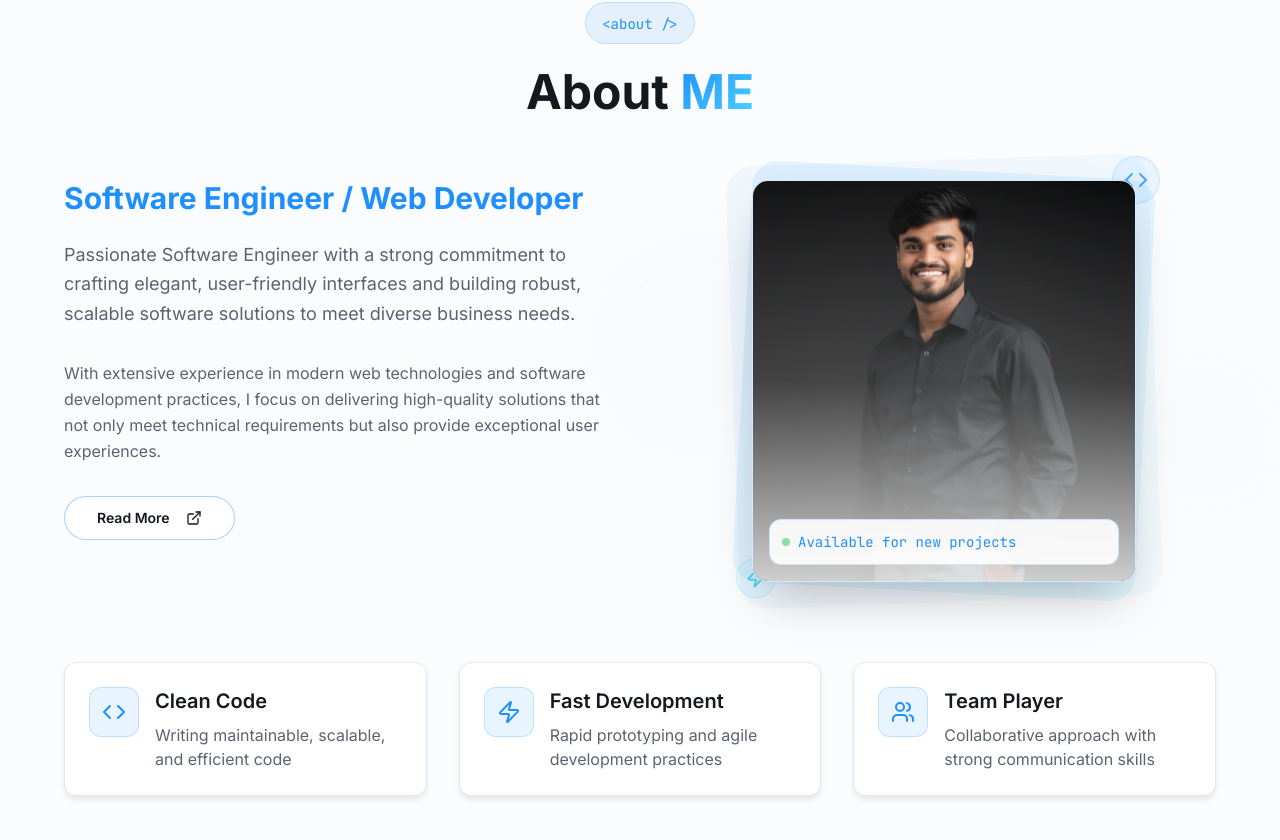
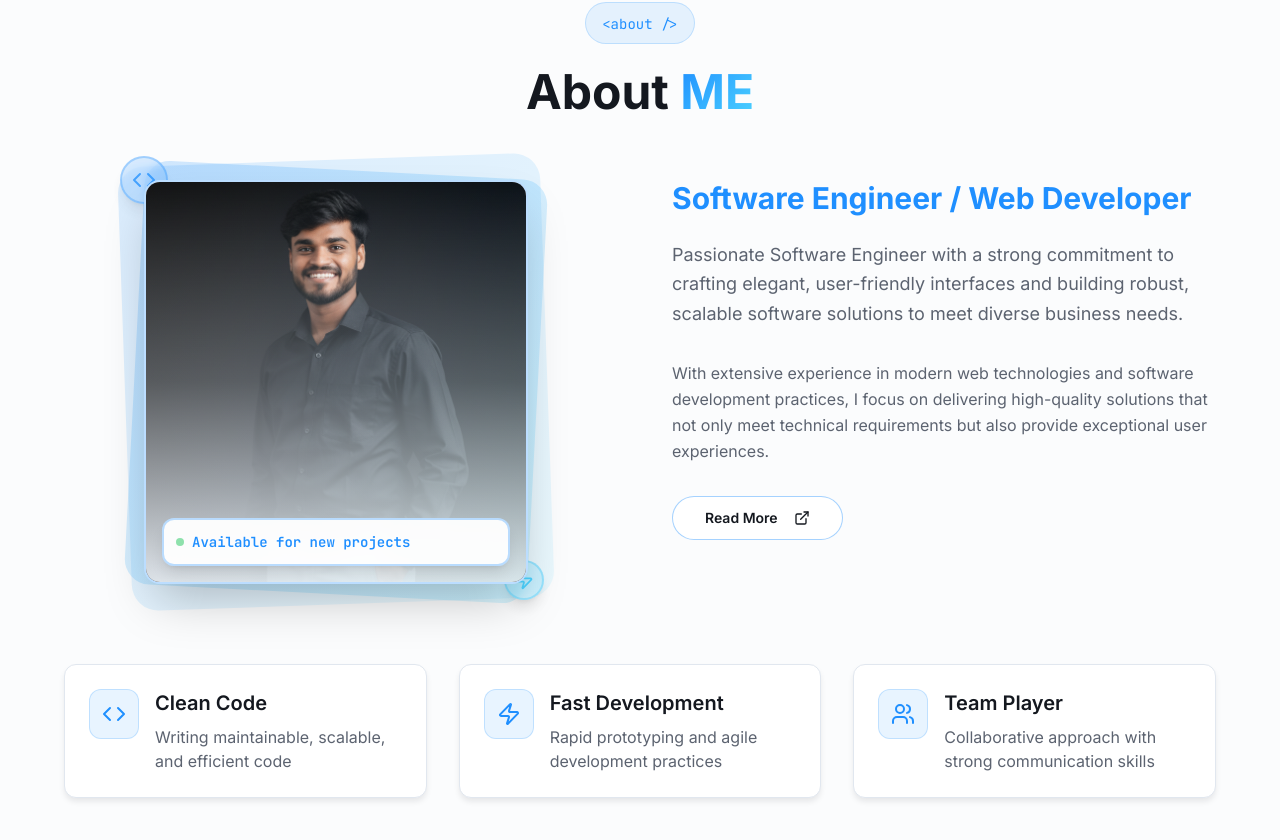
Before and after one commit to Rohitkshirsagar123/Rohit-Portfolio, a React (Vite) app: page / in a window 1280 px wide. Shown: the part 926-1766 px from the top of the page. Built offline with nearby package versions, Linux system fonts and the light colour scheme; the HTML template or start-up script is replaced by a standard one.

Commit message:
Refactor About section layout

```diff
--- a/src/components/about-section.tsx
+++ b/src/components/about-section.tsx
@@ -38,8 +38,55 @@ export function AboutSection() {
           </div>
 
           <div className="grid lg:grid-cols-2 gap-16 items-start">
-            {/* Content */}
-            <div className="animate-slide-in-left">
+            {/* Enhanced Professional Image with Modern Design - Now on Left */}
+            <div className="relative animate-slide-in-left order-2 lg:order-1">
+              <div className="relative">
+                {/* Main Image Container with Modern Frame */}
+                <div className="relative w-full max-w-sm mx-auto">
+                  {/* Background Decorative Elements - Better for Light Mode */}
+                  <div className="absolute inset-0 bg-gradient-to-br from-primary/20 to-accent/20 rounded-3xl transform rotate-3 scale-105"></div>
+                  <div className="absolute inset-0 bg-gradient-to-tl from-accent/10 to-primary/15 rounded-3xl transform -rotate-2 scale-110"></div>
+
+                  {/* Image Container */}
+                  <div className="relative z-10 overflow-hidden rounded-2xl shadow-2xl border-2 border-primary/30 bg-card">
+                    <img
+                      src={professionalPhoto2}
+                      alt="Rohit Kshirsagar - Professional Software Developer"
+                      className="w-full h-[400px] object-cover object-center hover:scale-110 transition-transform duration-700"
+                    />
+
+                    {/* Enhanced Overlay for Better Light Mode Support */}
+                    <div className="absolute inset-0 bg-gradient-to-t from-background/90 via-background/30 to-transparent"></div>
+                    <div className="absolute inset-0 bg-gradient-to-br from-transparent via-primary/5 to-accent/10"></div>
+
+                    {/* Tech Badge */}
+                    <div className="absolute bottom-4 left-4 right-4">
+                      <div className="bg-background/95 backdrop-blur-md rounded-lg p-3 border-2 border-primary/30 shadow-lg">
+                        <div className="flex items-center space-x-2">
+                          <div className="w-2 h-2 bg-green-500 rounded-full animate-pulse"></div>
+                          <span className="text-sm font-mono text-primary font-semibold">Available for new projects</span>
+                        </div>
+                      </div>
+                    </div>
+                  </div>
+
+                  {/* Floating Tech Icons - Enhanced for Light Mode */}
+                  <div className="absolute -top-6 -left-6 w-12 h-12 bg-primary/20 backdrop-blur-sm rounded-full flex items-center justify-center border-2 border-primary/40 animate-pulse-slow shadow-lg">
+                    <Code className="h-6 w-6 text-primary" />
+                  </div>
+                  <div className="absolute -bottom-4 -right-4 w-10 h-10 bg-accent/20 backdrop-blur-sm rounded-full flex items-center justify-center border-2 border-accent/40 animate-pulse-slow delay-1000 shadow-lg">
+                    <Zap className="h-5 w-5 text-accent" />
+                  </div>
+                </div>
+
+                {/* Animated Background Patterns - Subtle for Light Mode */}
+                <div className="absolute top-1/4 -right-8 w-32 h-32 bg-primary/8 rounded-full blur-3xl animate-pulse-slow"></div>
+                <div className="absolute bottom-1/4 -left-8 w-24 h-24 bg-accent/8 rounded-full blur-2xl animate-pulse-slow delay-500"></div>
+              </div>
+            </div>
+
+            {/* Content - Now on Right */}
+            <div className="animate-slide-in-right order-1 lg:order-2">
               <h3 className="text-2xl sm:text-3xl font-bold mb-6 text-primary">
                 Software Engineer / Web Developer
               </h3>
@@ -72,52 +119,6 @@ export function AboutSection() {
                   <ExternalLink className="ml-2 h-4 w-4" />
                 </a>
               </Button>
-            </div>
-
-            {/* Enhanced Professional Image with Modern Design */}
-            <div className="relative animate-slide-in-right">
-              <div className="relative">
-                {/* Main Image Container with Modern Frame */}
-                <div className="relative w-full max-w-sm mx-auto">
-                  {/* Background Decorative Elements */}
-                  <div className="absolute inset-0 bg-gradient-to-br from-primary/10 to-accent/10 rounded-3xl transform rotate-3 scale-105"></div>
-                  <div className="absolute inset-0 bg-gradient-to-tl from-accent/5 to-primary/5 rounded-3xl transform -rotate-2 scale-110"></div>
-
-                  {/* Image Container */}
-                  <div className="relative z-10 overflow-hidden rounded-2xl shadow-2xl border border-primary/20 bg-card">
-                    <img
-                      src={professionalPhoto2}
-                      alt="Rohit Kshirsagar - Professional Software Developer"
-                      className="w-full h-[400px] object-cover object-center hover:scale-110 transition-transform duration-700"
-                    />
-
-                    {/* Modern Overlay with Tech Theme */}
-                    <div className="absolute inset-0 bg-gradient-to-t from-background/80 via-background/20 to-transparent"></div>
-
-                    {/* Tech Badge */}
-                    <div className="absolute bottom-4 left-4 right-4">
-                      <div className="bg-background/90 backdrop-blur-sm rounded-lg p-3 border border-primary/20">
-                        <div className="flex items-center space-x-2">
-                          <div className="w-2 h-2 bg-green-500 rounded-full animate-pulse"></div>
-                          <span className="text-sm font-mono text-primary">Available for new projects</span>
-                        </div>
-                      </div>
-                    </div>
-                  </div>
-
-                  {/* Floating Tech Icons */}
-                  <div className="absolute -top-6 -right-6 w-12 h-12 bg-primary/10 rounded-full flex items-center justify-center border border-primary/20 animate-pulse-slow">
-                    <Code className="h-6 w-6 text-primary" />
-                  </div>
-                  <div className="absolute -bottom-4 -left-4 w-10 h-10 bg-accent/10 rounded-full flex items-center justify-center border border-accent/20 animate-pulse-slow delay-1000">
-                    <Zap className="h-5 w-5 text-accent" />
-                  </div>
-                </div>
-
-                {/* Animated Background Patterns */}
-                <div className="absolute top-1/4 -left-8 w-32 h-32 bg-primary/5 rounded-full blur-3xl animate-pulse-slow"></div>
-                <div className="absolute bottom-1/4 -right-8 w-24 h-24 bg-accent/5 rounded-full blur-2xl animate-pulse-slow delay-500"></div>
-              </div>
             </div>
           </div>
 
```
